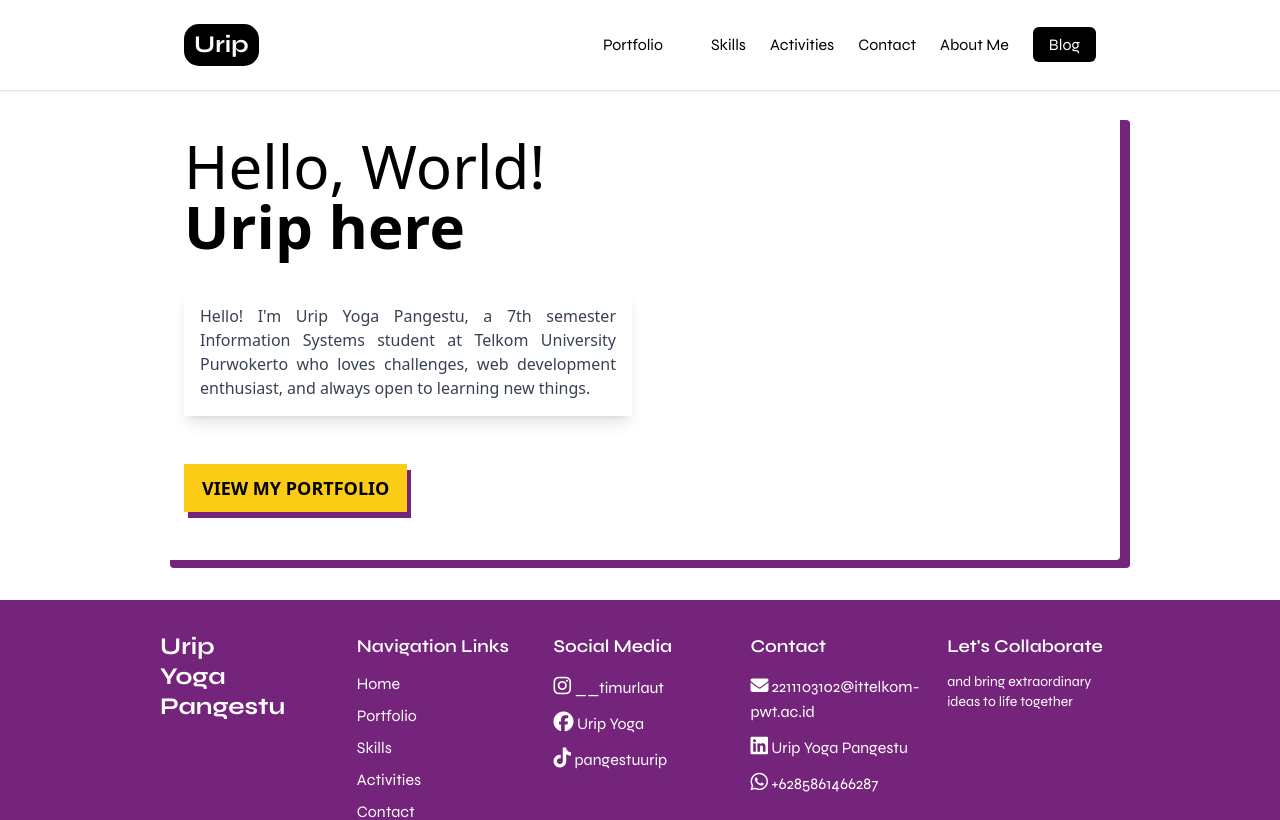
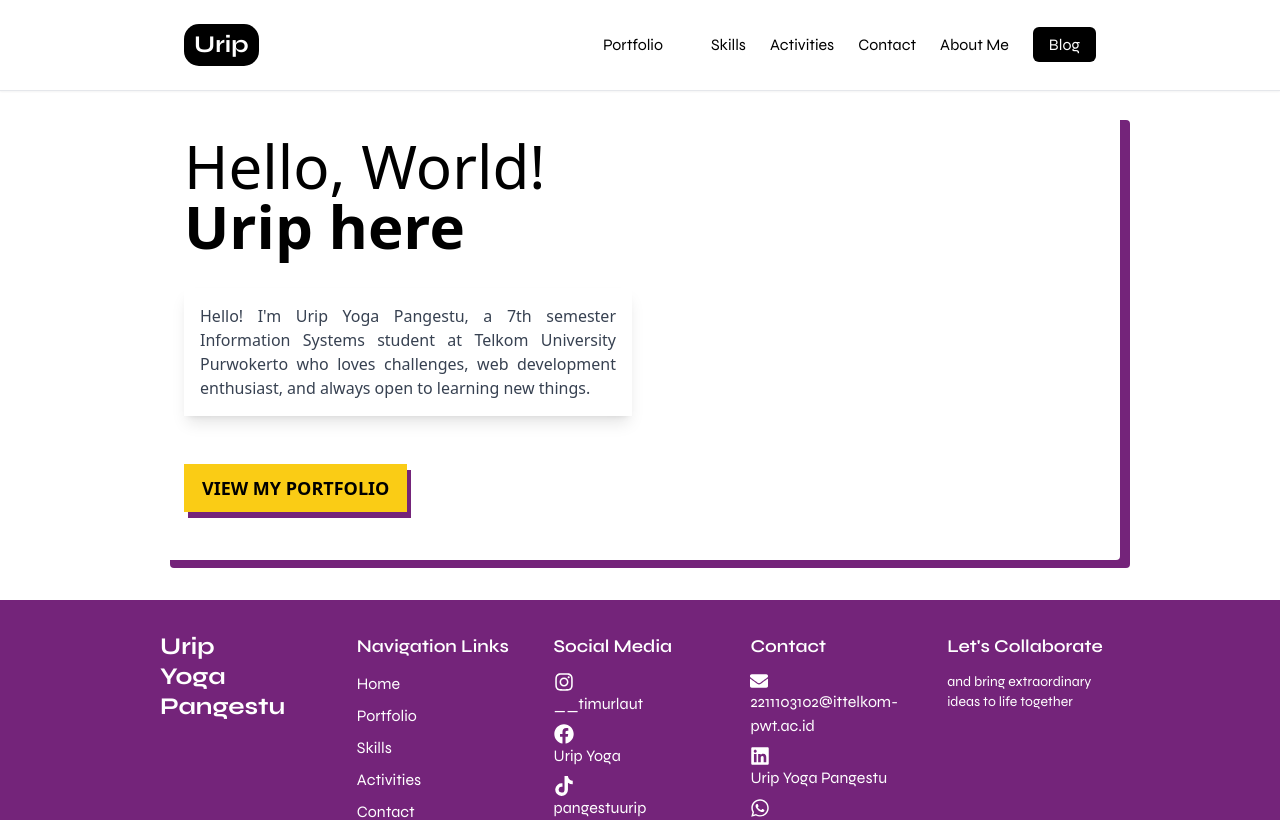
Before and after one commit to timurlauttt/my-react-portofolio, a React (Vite) app: page / in a window 1280 px wide. Shown: the top 820 px of the page. Built offline with nearby package versions, Linux system fonts and the light colour scheme; no server answers.

Commit message:
Optimize performance: replace FontAwesome CDN with React Icons, add preconnects

```diff
--- a/index.html
+++ b/index.html
@@ -40,13 +40,13 @@
 
   <link rel="preconnect" href="https://fonts.googleapis.com">
   <link rel="preconnect" href="https://fonts.gstatic.com" crossorigin>
+  <link rel="preconnect" href="https://my-portofolio-guwa.vercel.app">
+  <link rel="preconnect" href="https://my-react-portofolio.firebaseapp.com">
+  <link rel="preconnect" href="https://firestore.googleapis.com">
+  <link rel="preconnect" href="https://identitytoolkit.googleapis.com">
+
   <link href="https://fonts.googleapis.com/css2?family=Syne:wght@400..800&display=swap" rel="stylesheet">
 
-
-  <link rel="preconnect" href="https://fonts.googleapis.com">
-  <link rel="preconnect" href="https://fonts.gstatic.com" crossorigin>
-
-  <link rel="stylesheet" href="https://cdnjs.cloudflare.com/ajax/libs/font-awesome/6.5.1/css/all.min.css">
 
   <link
     href="https://fonts.googleapis.com/css2?family=IBM+Plex+Mono:ital,wght@0,100;0,200;0,300;0,400;0,500;0,600;0,700;1,100;1,200;1,300;1,400;1,500;1,600;1,700&display=swap"
--- a/src/Footer.jsx
+++ b/src/Footer.jsx
@@ -1,5 +1,6 @@
 import VisitorCounter from './components/VisitorCounter';
 import { Link, useLocation } from "react-router-dom";
+import { FaInstagram, FaFacebook, FaTiktok, FaWhatsapp, FaLinkedin, FaEnvelope } from "react-icons/fa";
 
 function Footer() {
     return (
@@ -22,21 +23,21 @@ function Footer() {
                                 <div>
                                     <a href="mailto:2211103102@ittelkom-pwt.ac.id"
                                         className="flex items-center gap-2 text-sm hover:text-yellow-300 transition-colors">
-                                        <i className="fas fa-envelope text-lg"></i>
+                                        <FaEnvelope className="text-lg" />
                                         <span className="break-all">2211103102@ittelkom-pwt.ac.id</span>
                                     </a>
                                 </div>
                                 <div>
                                     <a href="https://www.linkedin.com/in/urip-yoga-pangestu-65a541231/" target="_blank" rel="noopener noreferrer"
                                         className="flex items-center gap-2 text-sm hover:text-yellow-300 transition-colors">
-                                        <i className="fab fa-linkedin text-lg"></i>
+                                        <FaLinkedin className="text-lg" />
                                         <span>Urip Yoga Pangestu</span>
                                     </a>
                                 </div>
                                 <div>
                                     <a href="wa.me/6285861466287" target="_blank" rel="noopener noreferrer"
                                         className="flex items-center gap-2 text-sm hover:text-yellow-300 transition-colors">
-                                        <i className="fab fa-whatsapp text-lg"></i>
+                                        <FaWhatsapp className="text-lg" />
                                         <span>+6285861466287</span>
                                     </a>
                                 </div>
@@ -62,19 +63,19 @@ function Footer() {
                             <div className="flex gap-6 text-sm">
                                 <div className="flex items-center gap-2">
                                     <a href="https://www.instagram.com/__timurlaut?igsh=MTE5ejg1bG81YmVwcQ==" target="_blank" rel="noopener noreferrer" className="hover:text-yellow-300 transition-colors">
-                                        <i className="fab fa-instagram text-lg"></i>
+                                        <FaInstagram className="text-lg" />
                                         <span>__timurlaut</span>
                                     </a>
                                 </div>
                                 <div className="flex items-center gap-2">
                                     <a href="https://www.facebook.com/share/1R9hRtCYSd/" target="_blank" rel="noopener noreferrer" className="hover:text-yellow-300 transition-colors">
-                                        <i className="fab fa-facebook text-lg"></i>
+                                        <FaFacebook className="text-lg" />
                                         <span>Urip Yoga</span>
                                     </a>
                                 </div>
                                 <div className="flex items-center gap-2">
                                     <a href="https://www.tiktok.com/@pangestuurip?_t=ZS-8ykixitNw0r&_r=1" target="_blank" rel="noopener noreferrer" className="hover:text-yellow-300 transition-colors">
-                                        <i className="fab fa-tiktok text-lg"></i>
+                                        <FaTiktok className="text-lg" />
                                         <span>pangestuurip</span>
                                     </a>
                                 </div>
@@ -116,17 +117,17 @@ function Footer() {
                             <ul className="space-y-2">
                                 <li className="flex items-center gap-2">
                                     <a href="https://www.instagram.com/__timurlaut?igsh=MTE5ejg1bG81YmVwcQ==" target="_blank" rel="noopener noreferrer" className="hover:text-yellow-300 transition-colors">
-                                        <i className="fab fa-instagram text-xl"></i> __timurlaut
+                                        <FaInstagram className="text-xl" /> __timurlaut
                                     </a>
                                 </li>
                                 <li className="flex items-center gap-2">
                                     <a href="https://www.facebook.com/share/1R9hRtCYSd/" target="_blank" rel="noopener noreferrer" className="hover:text-yellow-300 transition-colors">
-                                        <i className="fab fa-facebook text-xl"></i> Urip Yoga
+                                        <FaFacebook className="text-xl" /> Urip Yoga
                                     </a>
                                 </li>
-                                <li className="flex-items-center gap-2" >
+                                <li className="flex items-center gap-2" >
                                     <a href="https://www.tiktok.com/@pangestuurip?_t=ZS-8ykixitNw0r&_r=1" target="_blank" rel="noopener noreferrer" className="hover:text-yellow-300 transition-colors">
-                                        <i className="fab fa-tiktok text-xl"></i> pangestuurip
+                                        <FaTiktok className="text-xl" /> pangestuurip
                                     </a>
                                 </li>
                             </ul>
@@ -139,19 +140,19 @@ function Footer() {
                                 <li className="flex items-center gap-2">
                                     <a href="mailto:2211103102@ittelkom-pwt.ac.id"
                                         className="hover:text-yellow-300 transition-colors">
-                                        <i className="fas fa-envelope text-lg"></i> 2211103102@ittelkom-pwt.ac.id
+                                        <FaEnvelope className="text-lg" /> 2211103102@ittelkom-pwt.ac.id
                                     </a>
                                 </li>
                                 <li className="flex items-center gap-2">
                                     <a href="https://www.linkedin.com/in/urip-yoga-pangestu-65a541231/" target="_blank" rel="noopener noreferrer"
                                         className="hover:text-yellow-300 transition-colors">
-                                        <i className="fab fa-linkedin text-xl"></i> Urip Yoga Pangestu
+                                        <FaLinkedin className="text-xl" /> Urip Yoga Pangestu
                                     </a>
                                 </li>
                                 <li className="flex items-center gap-2">
                                     <a href="wa.me/6285861466287" target="_blank" rel="noopener noreferrer"
                                         className="hover:text-yellow-300 transition-colors">
-                                        <i className="fab fa-whatsapp text-xl"></i> +6285861466287
+                                        <FaWhatsapp className="text-xl" /> +6285861466287
                                     </a>
                                 </li>
                             </ul>
```
